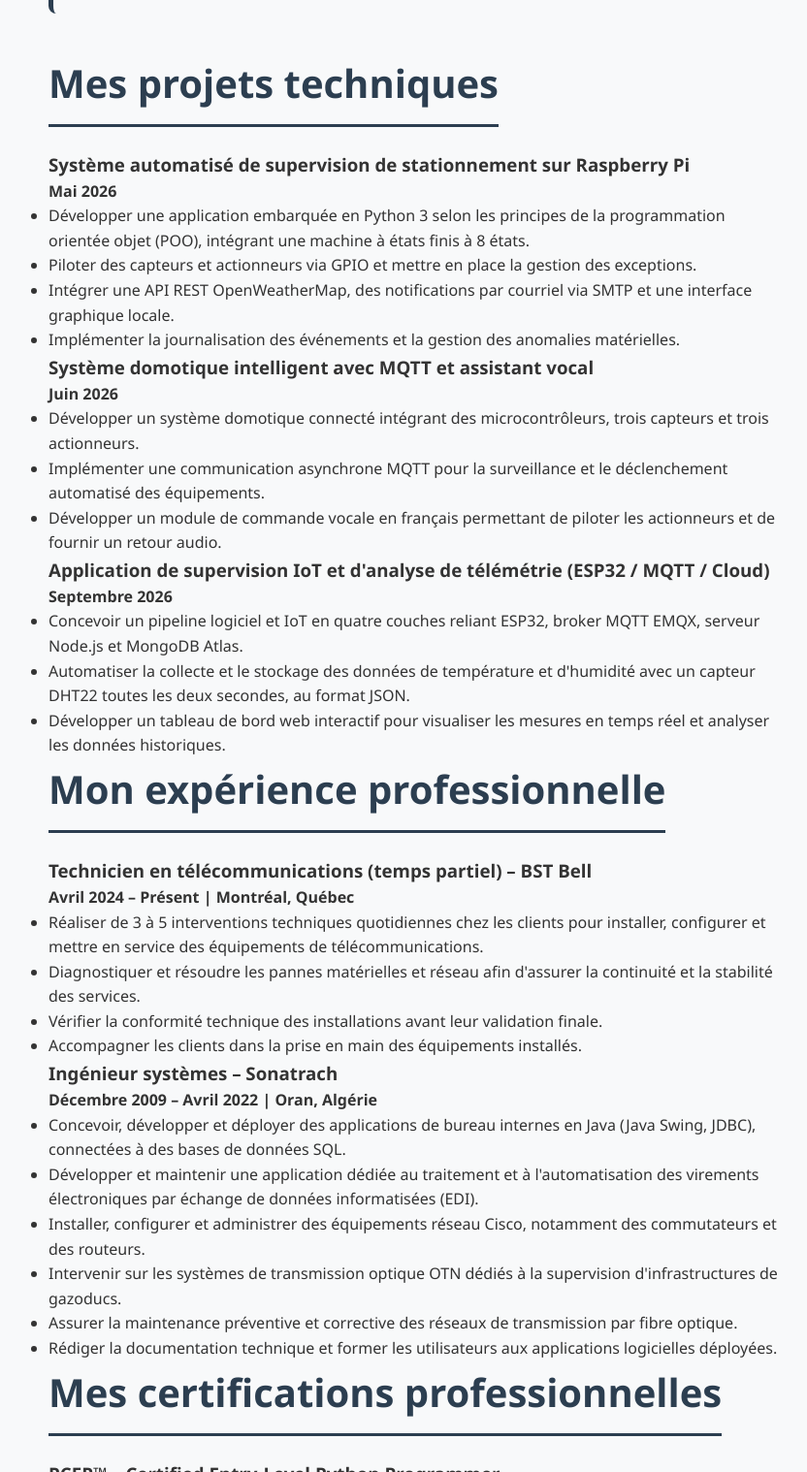
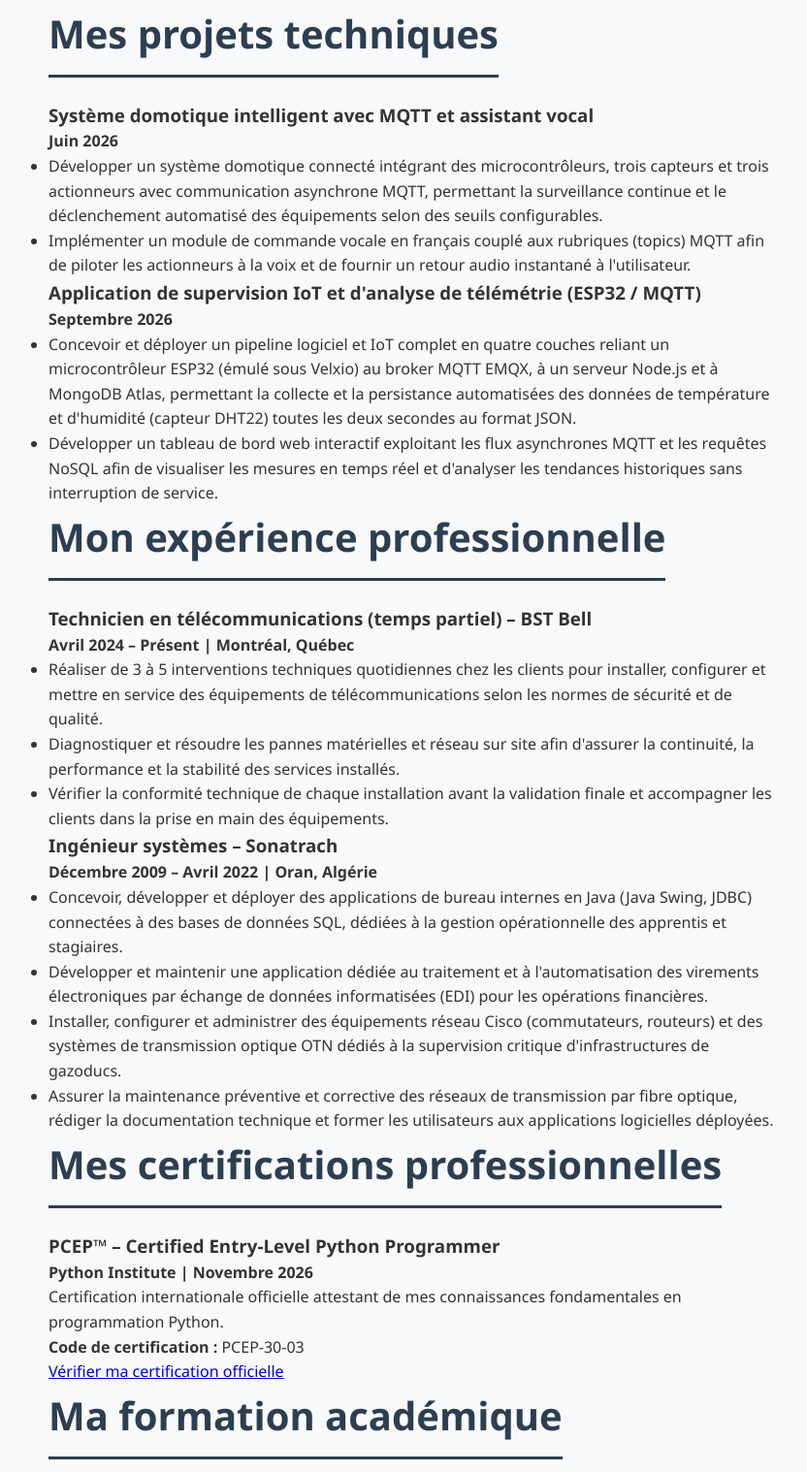
Before and after one commit to mustapha-stack/vCard, a plain HTML site: page docs/sur-moi.html in a window 1280 px wide. Shown: the part 1282-2800 px from the top of the page at 97% size, without its empty margins (210-1042 px from the left). Drawn offline with Linux system fonts and the light colour scheme.

Commit message:
Ajout du CV

```diff
--- a/docs/sur-moi.html
+++ b/docs/sur-moi.html
@@ -5,6 +5,8 @@
 <head>
     <meta charset="UTF-8">
     <meta name="viewport" content="width=device-width, initial-scale=1.0">
+
+    <meta name="description" content="Découvrez le profil professionnel de Mustapha Belhaouari, étudiant en IoT et intelligence artificielle, développeur Python et technicien en systèmes informatiques.">
 
     <title>Mon Portfolio | À propos de moi</title>
 
@@ -53,8 +55,8 @@
                         Je combine cette expérience avec des compétences
                         en développement logiciel (Python 3, Java,
                         JavaScript), programmation orientée objet (POO),
-                        bases de données SQL et NoSQL, intégration d'API REST
-                        et systèmes embarqués.
+                        bases de données SQL et NoSQL et intégration
+                        d'API REST.
                     </p>
 
                     <p>
@@ -71,8 +73,7 @@
                         Rigoureux, méthodique et orienté vers la résolution
                         de problèmes, je recherche un
                         <strong>stage obligatoire à compter de février 2027</strong>,
-                        dans le cadre de ma formation au Collège Ahuntsic,
-                        en développement logiciel, IoT ou intelligence artificielle.
+                        dans le cadre de ma formation au Collège Ahuntsic.
                     </p>
 
                 </div>
@@ -88,29 +89,9 @@
                             <h3>Programmation et développement</h3>
                             <p>
                                 Python 3, Java, Java Swing, JDBC,
-                                JavaScript, C/C++, HTML et CSS.
+                                C/C++, Arduino, JavaScript, HTML et CSS.
                                 Programmation orientée objet (POO),
                                 fonctions, modules et gestion des exceptions.
-                            </p>
-                        </article>
-
-                        <article class="interest-card">
-                            <h3>Internet des objets (IoT)</h3>
-                            <p>
-                                Raspberry Pi, ESP32, Arduino Uno,
-                                programmation embarquée, GPIO,
-                                capteurs DHT22 et PIR, servomoteurs,
-                                actionneurs et communication MQTT.
-                            </p>
-                        </article>
-
-                        <article class="interest-card">
-                            <h3>Intelligence artificielle et données</h3>
-                            <p>
-                                Machine Learning, apprentissage supervisé
-                                et non supervisé, classification,
-                                régression, clustering K-means,
-                                Scikit-learn, Pandas et NumPy.
                             </p>
                         </article>
 
@@ -118,8 +99,30 @@
                             <h3>Bases de données et Backend</h3>
                             <p>
                                 SQL, MariaDB, MongoDB Atlas (NoSQL),
-                                Node.js, API REST, JSON, JDBC,
-                                intégration et manipulation des données.
+                                Node.js, API REST (consommation et intégration),
+                                JSON, SMTP et échanges de données
+                                informatisées (EDI).
+                            </p>
+                        </article>
+
+                        <article class="interest-card">
+                            <h3>Internet des objets (IoT)</h3>
+                            <p>
+                                ESP32, Raspberry Pi, Linux, GPIO,
+                                Arduino Uno, capteurs DHT22 et PIR,
+                                servomoteurs, claviers matriciels,
+                                actionneurs et communication MQTT
+                                avec broker EMQX.
+                            </p>
+                        </article>
+
+                        <article class="interest-card">
+                            <h3>Intelligence artificielle et données</h3>
+                            <p>
+                                Pandas, NumPy, Machine Learning,
+                                classification, régression,
+                                apprentissage non supervisé,
+                                clustering K-means et Scikit-learn.
                             </p>
                         </article>
 
@@ -137,8 +140,8 @@
                             <h3>Outils et environnements</h3>
                             <p>
                                 Git, GitHub, PyCharm, VS Code,
-                                Arduino IDE, Docker, VMware,
-                                Linux, Velxio et broker MQTT EMQX.
+                                Arduino IDE, VMware, Linux,
+                                Velxio et broker MQTT EMQX.
                             </p>
                         </article>
 
@@ -151,42 +154,7 @@
 
                     <h2>Mes projets techniques</h2>
 
-                    <div class="experience-item">
-
-                        <h3>
-                            Système automatisé de supervision de stationnement
-                            sur Raspberry Pi
-                        </h3>
-
-                        <p><strong>Mai 2026</strong></p>
-
-                        <ul>
-                            <li>
-                                Développer une application embarquée en Python 3
-                                selon les principes de la programmation
-                                orientée objet (POO), intégrant une machine
-                                à états finis à 8 états.
-                            </li>
-
-                            <li>
-                                Piloter des capteurs et actionneurs via GPIO
-                                et mettre en place la gestion des exceptions.
-                            </li>
-
-                            <li>
-                                Intégrer une API REST OpenWeatherMap,
-                                des notifications par courriel via SMTP
-                                et une interface graphique locale.
-                            </li>
-
-                            <li>
-                                Implémenter la journalisation des événements
-                                et la gestion des anomalies matérielles.
-                            </li>
-                        </ul>
-
-                    </div>
-
+                    <!-- Projet 1 -->
                     <div class="experience-item">
 
                         <h3>
@@ -194,58 +162,62 @@
                             et assistant vocal
                         </h3>
 
-                        <p><strong>Juin 2026</strong></p>
+                        <p>
+                            <strong>Juin 2026</strong>
+                        </p>
 
                         <ul>
                             <li>
                                 Développer un système domotique connecté
-                                intégrant des microcontrôleurs,
-                                trois capteurs et trois actionneurs.
+                                intégrant des microcontrôleurs, trois capteurs
+                                et trois actionneurs avec communication
+                                asynchrone MQTT, permettant la surveillance
+                                continue et le déclenchement automatisé
+                                des équipements selon des seuils configurables.
                             </li>
 
                             <li>
-                                Implémenter une communication asynchrone MQTT
-                                pour la surveillance et le déclenchement
-                                automatisé des équipements.
-                            </li>
-
-                            <li>
-                                Développer un module de commande vocale
-                                en français permettant de piloter les
-                                actionneurs et de fournir un retour audio.
+                                Implémenter un module de commande vocale
+                                en français couplé aux rubriques (topics) MQTT
+                                afin de piloter les actionneurs à la voix
+                                et de fournir un retour audio instantané
+                                à l'utilisateur.
                             </li>
                         </ul>
 
                     </div>
 
+                    <!-- Projet 2 -->
                     <div class="experience-item">
 
                         <h3>
                             Application de supervision IoT et d'analyse
-                            de télémétrie (ESP32 / MQTT / Cloud)
+                            de télémétrie (ESP32 / MQTT)
                         </h3>
 
-                        <p><strong>Septembre 2026</strong></p>
+                        <p>
+                            <strong>Septembre 2026</strong>
+                        </p>
 
                         <ul>
                             <li>
-                                Concevoir un pipeline logiciel et IoT
-                                en quatre couches reliant ESP32,
-                                broker MQTT EMQX, serveur Node.js
-                                et MongoDB Atlas.
-                            </li>
-
-                            <li>
-                                Automatiser la collecte et le stockage
-                                des données de température et d'humidité
-                                avec un capteur DHT22 toutes les deux secondes,
-                                au format JSON.
+                                Concevoir et déployer un pipeline logiciel
+                                et IoT complet en quatre couches reliant
+                                un microcontrôleur ESP32 (émulé sous Velxio)
+                                au broker MQTT EMQX, à un serveur Node.js
+                                et à MongoDB Atlas, permettant la collecte
+                                et la persistance automatisées des données
+                                de température et d'humidité (capteur DHT22)
+                                toutes les deux secondes au format JSON.
                             </li>
 
                             <li>
                                 Développer un tableau de bord web interactif
-                                pour visualiser les mesures en temps réel
-                                et analyser les données historiques.
+                                exploitant les flux asynchrones MQTT
+                                et les requêtes NoSQL afin de visualiser
+                                les mesures en temps réel et d'analyser
+                                les tendances historiques sans interruption
+                                de service.
                             </li>
                         </ul>
 
@@ -258,6 +230,7 @@
 
                     <h2>Mon expérience professionnelle</h2>
 
+                    <!-- BST Bell -->
                     <div class="experience-item">
 
                         <h3>
@@ -276,28 +249,28 @@
                                 Réaliser de 3 à 5 interventions techniques
                                 quotidiennes chez les clients pour installer,
                                 configurer et mettre en service des équipements
-                                de télécommunications.
+                                de télécommunications selon les normes
+                                de sécurité et de qualité.
                             </li>
 
                             <li>
                                 Diagnostiquer et résoudre les pannes
-                                matérielles et réseau afin d'assurer
-                                la continuité et la stabilité des services.
+                                matérielles et réseau sur site afin d'assurer
+                                la continuité, la performance et la stabilité
+                                des services installés.
                             </li>
 
                             <li>
-                                Vérifier la conformité technique des
-                                installations avant leur validation finale.
-                            </li>
-
-                            <li>
-                                Accompagner les clients dans la prise
-                                en main des équipements installés.
+                                Vérifier la conformité technique de chaque
+                                installation avant la validation finale
+                                et accompagner les clients dans la prise
+                                en main des équipements.
                             </li>
                         </ul>
 
                     </div>
 
+                    <!-- Sonatrach -->
                     <div class="experience-item">
 
                         <h3>Ingénieur systèmes – Sonatrach</h3>
@@ -311,41 +284,36 @@
 
                         <ul>
                             <li>
-                                Concevoir, développer et déployer des
-                                applications de bureau internes en Java
-                                (Java Swing, JDBC), connectées à des
-                                bases de données SQL.
+                                Concevoir, développer et déployer
+                                des applications de bureau internes en Java
+                                (Java Swing, JDBC) connectées à des bases
+                                de données SQL, dédiées à la gestion
+                                opérationnelle des apprentis et stagiaires.
                             </li>
 
                             <li>
                                 Développer et maintenir une application
                                 dédiée au traitement et à l'automatisation
                                 des virements électroniques par échange
-                                de données informatisées (EDI).
+                                de données informatisées (EDI) pour
+                                les opérations financières.
                             </li>
 
                             <li>
                                 Installer, configurer et administrer
-                                des équipements réseau Cisco,
-                                notamment des commutateurs et des routeurs.
-                            </li>
-
-                            <li>
-                                Intervenir sur les systèmes de transmission
-                                optique OTN dédiés à la supervision
-                                d'infrastructures de gazoducs.
+                                des équipements réseau Cisco
+                                (commutateurs, routeurs) et des systèmes
+                                de transmission optique OTN dédiés
+                                à la supervision critique d'infrastructures
+                                de gazoducs.
                             </li>
 
                             <li>
                                 Assurer la maintenance préventive
                                 et corrective des réseaux de transmission
-                                par fibre optique.
-                            </li>
-
-                            <li>
-                                Rédiger la documentation technique
-                                et former les utilisateurs aux applications
-                                logicielles déployées.
+                                par fibre optique, rédiger la documentation
+                                technique et former les utilisateurs
+                                aux applications logicielles déployées.
                             </li>
                         </ul>
 
@@ -366,21 +334,18 @@
 
                         <p>
                             <strong>
-                                Python Institute | 2026
+                                Python Institute | Novembre 2026
                             </strong>
                         </p>
 
                         <p>
                             Certification internationale officielle
-                            PCEP-30-03 attestant de mes connaissances
-                            fondamentales en programmation Python,
-                            notamment les variables, les structures
-                            de contrôle, les fonctions et les bases
-                            de la programmation.
+                            attestant de mes connaissances fondamentales
+                            en programmation Python.
                         </p>
 
                         <p>
-                            <strong>Code de vérification :</strong>
+                            <strong>Code de certification :</strong>
                             PCEP-30-03
                         </p>
 
@@ -396,11 +361,12 @@
 
                 </div>
 
-                <!-- Formation -->
+                <!-- Formation académique -->
                 <div class="experience-section">
 
                     <h2>Ma formation académique</h2>
 
+                    <!-- AEC -->
                     <div class="experience-item">
 
                         <h3>
@@ -409,21 +375,42 @@
                         </h3>
 
                         <p>
-                            <strong>
-                                Février 2026 – Présent
-                            </strong>
+                            <strong>Février 2026 – Présent</strong>
                             <br>
                             Collège Ahuntsic – Montréal, Québec
                         </p>
 
                         <p>
                             Formation intensive de 1 230 heures
-                            en développement d'applications,
-                            Internet des objets et intelligence artificielle.
+                            en Internet des objets, développement
+                            d'applications et intelligence artificielle.
                         </p>
 
                     </div>
 
+                    <!-- Maîtrise -->
+                    <div class="experience-item">
+
+                        <h3>Maîtrise en sciences informatiques</h3>
+
+                        <p>
+                            <strong>Juin 2007</strong>
+                            <br>
+                            Université de Mostaganem – Algérie
+                        </p>
+
+                        <p>
+                            <strong>
+                                Évaluation comparative du MIFI – Janvier 2025 :
+                            </strong>
+                            équivalence indiquée au dossier :
+                            baccalauréat en génie informatique
+                            et construction des ordinateurs.
+                        </p>
+
+                    </div>
+
+                    <!-- DEP -->
                     <div class="experience-item">
 
                         <h3>
@@ -436,32 +423,6 @@
                             <br>
                             Centre de formation professionnelle
                             Léonard-De Vinci – Montréal, Québec
-                        </p>
-
-                    </div>
-
-                    <div class="experience-item">
-
-                        <h3>Maîtrise en sciences informatiques</h3>
-
-                        <p>
-                            <strong>Juin 2007</strong>
-                            <br>
-                            Université de Mostaganem – Algérie
-                        </p>
-
-                    </div>
-
-                    <div class="experience-item">
-
-                        <h3>Évaluation comparative des diplômes (MIFI)</h3>
-
-                        <p><strong>Janvier 2025</strong></p>
-
-                        <p>
-                            Équivalence indiquée au dossier :
-                            baccalauréat en génie informatique et
-                            construction des ordinateurs.
                         </p>
 
                     </div>
```
